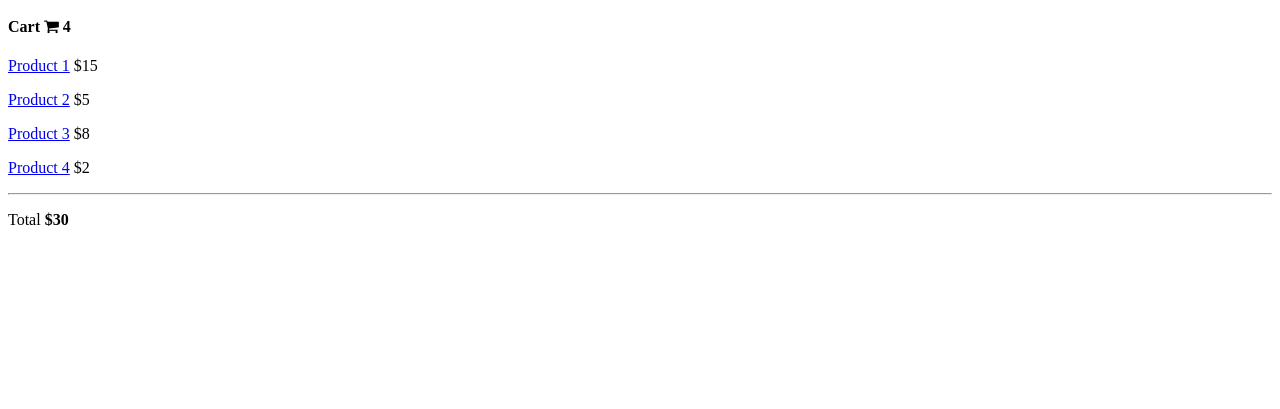
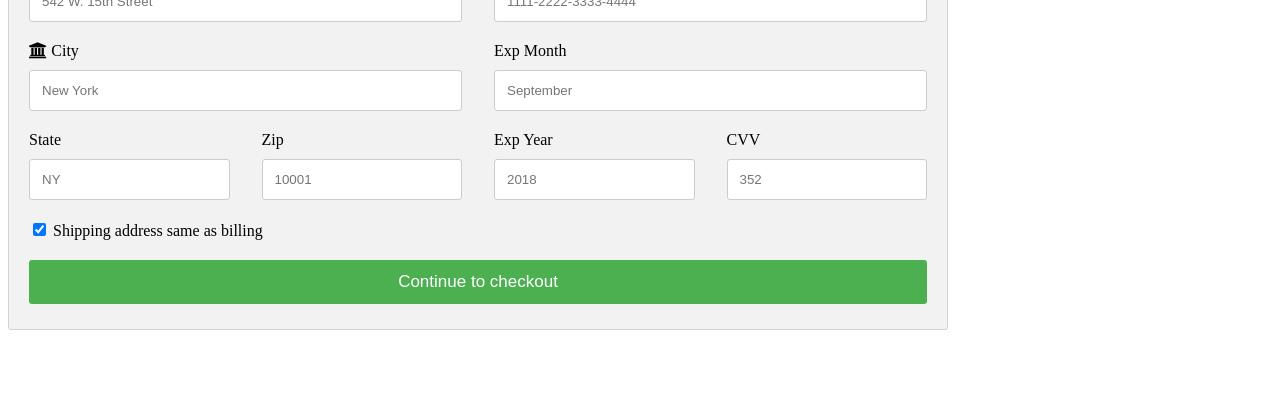
Before and after one commit to nidroze/cannonball, a plain HTML site: page carrello.html in a window 1280 px wide. Shown: the part 391-800 px from the top of the page. Drawn offline with Linux system fonts and the light colour scheme; the site is published under a folder, as on GitHub Pages, so addresses that start at the root find nothing.

Commit message:
link css
correct link css

```diff
--- a/carrello.html
+++ b/carrello.html
@@ -3,7 +3,9 @@
 <head>
 <meta name="viewport" content="width=device-width, initial-scale=1">
 <link rel="stylesheet" href="https://cdnjs.cloudflare.com/ajax/libs/font-awesome/4.7.0/css/font-awesome.min.css">
-<link rel="stylesheet" type="text/css" href="/css/carrello.css">
+<link rel="stylesheet" type="text/css" href="css/carrello.css">
+
+
 
 </head>
 <body>
```
